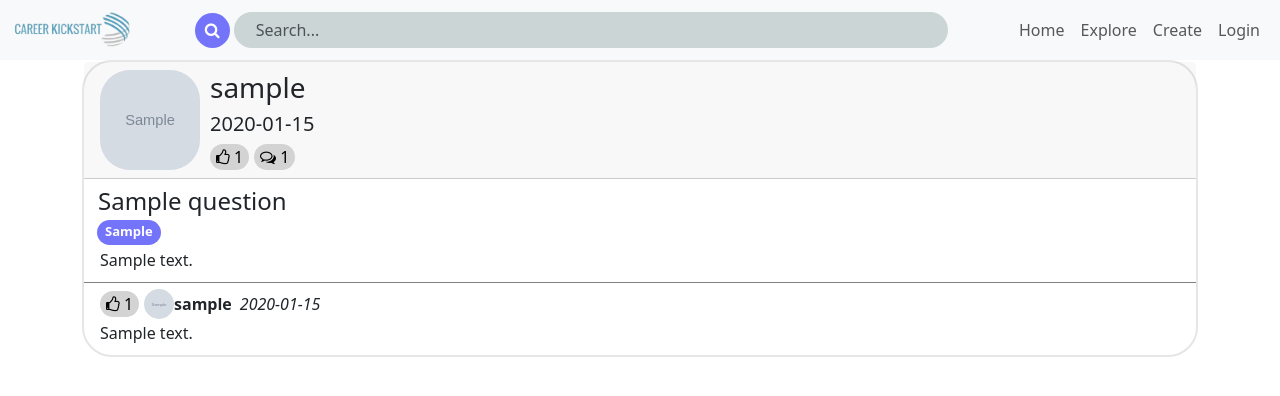
After one commit to HarryRMorrison/CareerKickstart, a Flask app: page /post/1 in a window 1280 px wide. The commit adds this page. Shown: the top 396 px of the page. Run offline with Flask 3, Linux system fonts and the light colour scheme; tables that the repository leaves empty hold one stand-in row (values such as "Sample post"); grey boxes marked "Sample" are stand-in pictures.

Commit message:
Intergrated Request Page with answers and likes

```diff
--- a/app/__init__.py
+++ b/app/__init__.py
@@ -5,7 +5,7 @@ from flask_migrate import Migrate
 from flask_login.login_manager import LoginManager
 
 app = Flask(__name__)
-app.config.from_object(ProductionConfig)
+app.config.from_object(DevelopmentConfig)
 db = SQLAlchemy(app)
 migrate = Migrate(app, db)
 login = LoginManager(app)
--- a/app/forms.py
+++ b/app/forms.py
@@ -61,3 +61,7 @@ class SignupForm(FlaskForm):
     password = PasswordField('Password', validators=[DataRequired(), Length(min=6)])
     confirm_password = PasswordField('Confirm Password', validators=[DataRequired(), EqualTo('password')])
     submit = SubmitField('Sign Up')
+
+class AnswerForm(FlaskForm):
+    answer = TextAreaField('Answer', validators=[DataRequired()])
+    submit = SubmitField('Post')
--- a/app/models.py
+++ b/app/models.py
@@ -102,7 +102,7 @@ class Answer(db.Model):
         return f'''
         [Answer:{self.ans_id}
         Question:{self.question_id},
-        User:{self.id},
+        User:{self.user_id},
         Answer:{self.answer[:20]},
         Created:{self.date_created},
         Likes:{self.likes}
--- a/app/routes.py
+++ b/app/routes.py
@@ -1,7 +1,7 @@
 from flask import render_template, request, jsonify, redirect, url_for, flash
 from app import app, db
 from app.models import User
-from app.forms import LoginForm, SignupForm
+from app.forms import LoginForm, SignupForm, AnswerForm
 from app.controller import PostController, UserController
 from flask_login import current_user, login_user, logout_user, login_required
 
@@ -25,10 +25,21 @@ def load_explorepage():
 def send_card_template():
     return render_template('card.html', question={})
 
-@app.route('/post<int pagenum>', methods=['GET'])
+@app.route('/newanswer/<int:qid>/', methods = ['POST'])
+def make_new_answer(qid):
+    if not current_user.is_authenticated:
+        flash("Login or Sign up to Answer a Question")
+        return redirect(url_for('login'))
+    form = AnswerForm(request.form)
+    if form.validate_on_submit():
+        print('New Answer:', form.data)
+        return PostController.create_answer(qid,form.data)
+    return jsonify({"error":"An error occurred"}), 500
+
+
+@app.route('/post/<int:pagenum>', methods=['GET'])
 def load_postpage(pagenum):
-
-    return render_template('request.html')
+    return PostController.get_post_page(pagenum)
 
 @app.route('/create', methods=['GET', 'POST'])
 @login_required
--- /dev/null
+++ b/app/static/requestPageJS.js
@@ -0,0 +1,61 @@
+function like_adjust(questionid, adjust){
+    $.ajax({
+        url: '/api/likeadjust/?qid='+questionid+'&num='+adjust,
+        type: 'PUT',
+        success: function (result) {
+            console.log(adjust)
+            if (adjust===1){
+                $('#'+questionid).find('.like').html('<i class="fa fa-thumbs-up"></i> '+result.likes)
+            }
+            else {
+                console.log(adjust)
+                $('#'+questionid).find('.like').html('<i class="fa fa-thumbs-o-up"></i> '+result.likes)
+            }
+        }
+    });
+    return
+}
+
+function a_like_adjust(ans_id, adjust){
+    $.ajax({
+        url: '/api/likeadjust/answer/?ans_id='+ans_id+'&num='+adjust,
+        type: 'PUT',
+        success: function (result) {
+            console.log(adjust)
+            if (adjust===1){
+                $('#'+ans_id).find('.a-like').html('<i class="fa fa-thumbs-up"></i> '+result.likes)
+            }
+            else {
+                console.log(adjust)
+                $('#'+ans_id).find('.a-like').html('<i class="fa fa-thumbs-o-up"></i> '+result.likes)
+            }
+        }
+    });
+    return
+}
+
+
+$(document).ready(function() {
+    $('.like').click(function(){
+        questionid = $(this).closest('.card').attr('id');
+        if ($(this).attr('aria-pressed') === "false"){
+            like_adjust(questionid, 1);
+            $(this).attr('aria-pressed',"true");
+        }
+        else {
+            like_adjust(questionid, -1);
+            $(this).attr('aria-pressed',"false");
+        }
+    })
+    $('.a-like').click(function(){
+        ans_id = $(this).closest('.card-answer').attr('id');
+        if ($(this).attr('aria-pressed') === "false"){
+            a_like_adjust(ans_id, 1);
+            $(this).attr('aria-pressed',"true");
+        }
+        else {
+            a_like_adjust(ans_id, -1);
+            $(this).attr('aria-pressed',"false");
+        }
+    })
+});
--- /dev/null
+++ b/app/static/requestStyle.css
@@ -0,0 +1,74 @@
+.card {
+    border-radius: 30px;
+    margin-bottom: 20px;
+    width:100%;
+    border-color: rgb(230, 230, 230);
+    border-width: 2px;
+}
+
+.card-body {
+    padding-top: 0.1rem;
+    padding-bottom: 10px;
+}
+
+.card-answer {
+    border-top: 1px;
+    border-style: solid;
+    border-left: 0px;
+    border-right: 0px;
+    border-bottom: 0px;
+    border-color: grey;
+}
+
+.card-title {
+    padding-top: 0.5rem;
+    margin-bottom: 0px;
+    margin-right:4px;
+    padding-left: 14px;
+    border-top-left-radius: 30px;
+    border-top-right-radius: 30px;
+}
+
+.card-subtitle > p {
+    padding-right: 8px;
+    padding-left: 8px;
+    padding-top: 2px;
+    padding-bottom: 3px;
+    margin-right: 2px;
+    margin-bottom: 2px;
+    background-color: rgb(116, 116, 250);
+    color: white;
+    border-radius: 20px;
+    font-size:xx-small;
+    font-weight: bold;
+    max-width: 100%;
+    white-space: nowrap;
+}
+
+.card-subtitle {
+    margin-left: 13px;
+    margin-right: 10px;
+    flex-direction: row;
+    display: flex;
+    flex-wrap: wrap;
+}
+
+.main-buttons, .like, .a-like {
+    border-radius: 30px;
+    border-width: 0px;
+    background-color: lightgray;
+    margin-right: 5px;
+}
+
+.main-buttons:hover, .a-like:hover {
+    background-color: rgb(146, 146, 146);
+}
+
+#user-post-related{
+    margin-left: 10px;
+}
+
+.answer-action {
+    margin-left: 16px;
+    margin-top: 6px;
+}
--- /dev/null
+++ b/app/templates/answer.html
@@ -0,0 +1,13 @@
+<div id="{{ answer.ans_id }}" class="card-answer">
+    <div class="card-action d-flex answer-action">
+        <div class="user-info d-flex align-items-center justify-content-center">
+            <button class="a-like" aria-pressed="false" type="button"><i class="fa fa-thumbs-o-up"></i> {{answer.likes}}</button>
+            <img class="profil-pic" src="{{ url_for('static', filename=answer.user.profile_pic) }}" style="height: 30px; width: 30px; border-radius: 30px;">
+            <b class="d-inline-block text-truncate" style="max-width: 100px;"> {{ answer.user.username }}</b>
+            <i class="ms-2"> {{ answer.date_created.date() }}</i>
+        </div>
+    </div>
+    <div class="card-body">
+        <p class="card-text">{{answer.answer}}</p>
+    </div>
+</div>
--- a/app/templates/request.html
+++ b/app/templates/request.html
@@ -7,34 +7,66 @@
         <link href="https://cdn.jsdelivr.net/npm/bootstrap@5.3.3/dist/css/bootstrap.min.css" rel="stylesheet">
         <script src="https://cdn.jsdelivr.net/npm/bootstrap@5.3.3/dist/js/bootstrap.bundle.min.js"></script>
         <script src = "https://code.jquery.com/jquery-3.7.1.min.js"></script>
-        <link rel="stylesheet" type="text/css" href="requestPageStyleSheet.css">
-        <script src="requestPageJS.js"></script>
+        <link rel="stylesheet" href="https://cdnjs.cloudflare.com/ajax/libs/font-awesome/4.7.0/css/font-awesome.min.css">
+        <link rel="stylesheet" type="text/css" href="{{ url_for('static', filename='requestStyle.css') }}">
+        <link rel="stylesheet" type="text/css" href="{{ url_for('static', filename='navbarStyle.css') }}">
+        <script src="{{ url_for('static', filename='requestPageJS.js') }}"></script>
         <title>Career Kickstart</title>
     </head>
     <body>
         {% include "navbar.html" %}
         <div class="container" id="{{ question.question_id }}">
-            <div class="post-header d-flex pt-2">
-                <img src="{{ url_for('static', filename='male1.png') }}" alt="CareerKickstart" width="120px">
-                <div class="d-flex flex-column">
-                    <span class="fw-bold fs-6">Firstname Lastname</span>
-                    <span class="text-gray-darker fs-6">Job title and position</span>
+            <div id="{{ question.question_id }}" class="card">
+                <div class="card-header">
+                    <div class="user-info d-flex align-items-center">
+                        <img class="profil-pic" src="{{ url_for('static', filename=question.user.profile_pic) }}" style="height: 100px; width: 100px; border-radius: 30px;">
+                        <div id="user-post-related">
+                            <h3>{{ question.user.username }}</h3>
+                            <h5>{{ question.date_created.date() }}</h5>
+                            <div class="d-flex">
+                                <button class="main-buttons" aria-pressed="false" type="button"><i class="fa fa-thumbs-o-up"></i> {{question.likes}}</button>
+                                <button data-bs-toggle="modal" data-bs-target="#createModal" class="main-buttons" aria-pressed="false" type="button"><i class="fa fa-comments-o"></i> {{question.comments}}</button>
+                            </div>
+                        </div>
+                    </div>
                 </div>
-            </div>
-            <div class="post-title">
-                <h6>{{question.title}}</h6>
-            </div>
-            <div class="post-subtitle d-flex">
-                {% for itag in question.tags %}
-                <p> {{itag.tag.tag}} </p>
+                <div class="card-title">
+                    <h4>{{question.title}}</h4>
+                </div>
+                <div class="card-subtitle d-flex">
+                    {% for itag in question.tags %}
+                    <p style="font-size: small;"> {{itag.tag.tag}} </p>
+                    {% endfor %}
+                </div>
+                <div class="card-body">
+                    <p class="card-text">{{question.description}}</p>
+                </div>
+                {% for answer in question.answers %}
+                    {% include 'answer.html' %}
                 {% endfor %}
             </div>
-            <div class="post-body">
-                <p class="post-text">{{question.description}}</p>
-            </div>
-            <div class="post-footer p-2">
-                <button class="like" aria-pressed="false" type="button"><i class="fa fa-thumbs-o-up"></i> {{question.likes}}</button>
-                <button aria-pressed="false" type="button"><i class="fa fa-comments-o"></i> {{question.comments}}</button>
+        </div>
+        <div class="modal fade" id="createModal" tabindex="-1" aria-labelledby="createModalLabel" aria-hidden="true">
+            <div class="modal-dialog">
+                <div class="modal-content">
+                    <div class="modal-header">
+                        <h5 class="modal-title" id="createModalLabel">Create Answer</h5>
+                        <button type="button" class="btn-close" data-bs-dismiss="modal" aria-label="Close"></button>
+                    </div>
+                    <div class="modal-body">
+                        <form class="container" action="/newanswer/{{ question.question_id }}/" method="post" novalidate>
+                            {{ form.hidden_tag() }}
+                            <div class="mb-3">
+                                {{ form.answer.label(class="form-label") }}
+                                {{ form.answer(class="form-control", id="answer") }}
+                                {% for error in form.answer.errors %}
+                                <span style="color:red;">[{{ error}}]</span>
+                                {% endfor %}
+                            </div>
+                            {{ form.submit(id="createQuestion", class="btn btn-primary mt-4", type="submit") }}
+                        </form>
+                    </div>
+                </div>
             </div>
         </div>
     </body>
--- a/config.py
+++ b/config.py
@@ -15,7 +15,7 @@ class ProductionConfig(Config):
 
 class DevelopmentConfig(Config):
   ENV='development'
-  DEBUG=True
+  FLASK_DEBUG=1
 
 class TestingConfig(Config):
   ENV='testing'
--- a/sample-data-generation.py
+++ b/sample-data-generation.py
@@ -189,7 +189,7 @@ try:
         db.session.add(q)
 
     for row in answers:
-        a = Answer(answer=row['answer'], likes=row['likes'], user_id=row['user_id'])
+        a = Answer(answer=row['answer'], likes=row['likes'], user_id=row['user_id'], question_id=row['question_id'])
         db.session.add(a)
 
     for row in questionTags:
```
Also changed, not shown: app/api/question_api.py (+19 -1 lines), app/controller.py (+13 -1 lines), CKapp.db.
